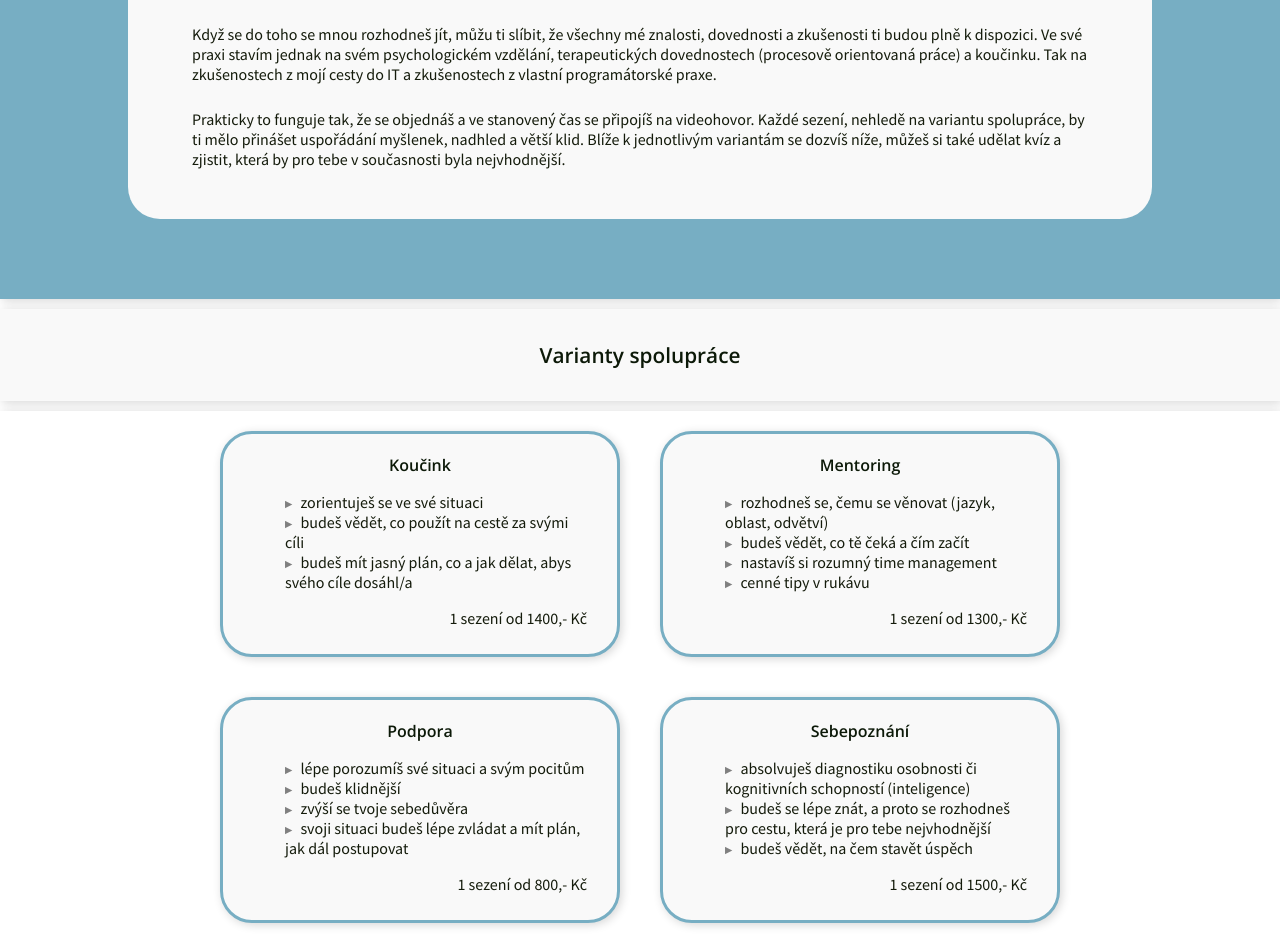
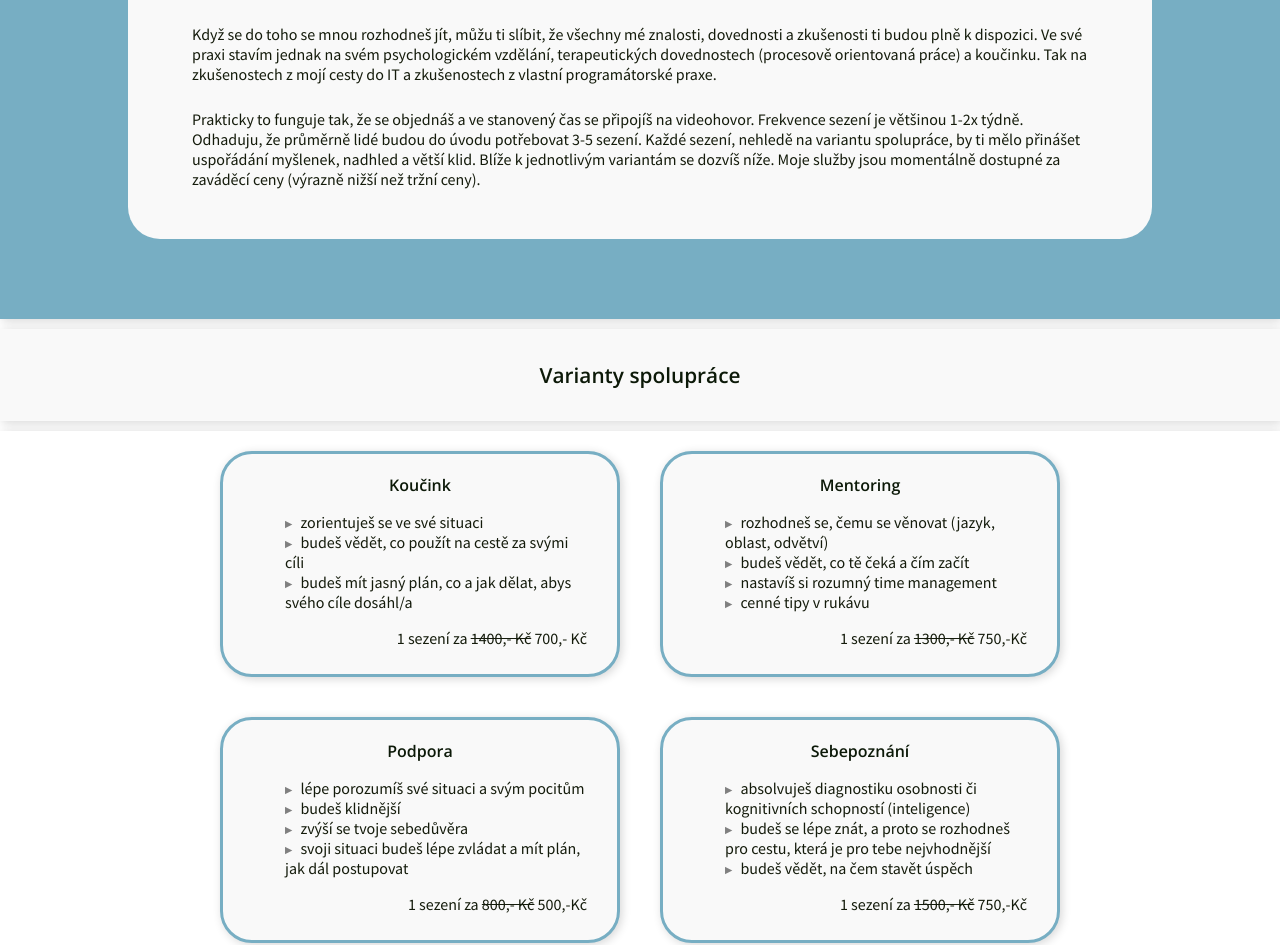
Before and after one commit to NelliaS/personal-webpage, a Next.js app: page /jakToFunguje in a window 1280 px wide. Shown: the part 558-1503 px from the top of the page. Built offline with nearby package versions, Linux system fonts and the light colour scheme.

Commit message:
correct starting prices

```diff
--- a/src/pages/jakToFunguje.tsx
+++ b/src/pages/jakToFunguje.tsx
@@ -24,7 +24,7 @@ const JakToFunguje: NextPage = () => {
             <h1>Jak pracuji</h1>
              <p>Poskytuji individualizovanou podporu při tvojí snaze za lepší prací. Nabízím čtyři služby - koučink, mentoring, sebepoznání a podporu. Všechny čtyři jsou svým unikátním způsobem přínosné pro změnu práce a mají společné jedno - mě :) Styl mé práce je ovlivněn tím, kdo jsem a co považuji za důležité. Jsem upřímná, svéhlavá, empatická a podporující. Nejsem prodavač instantních řešení, ani ti nebudu lhát, že jde vše snadno a bez práce, nechci tě dostávat pod větší tlak, než pod jakým nejspíše jsi.</p>
              <p>Když se do toho se mnou rozhodneš jít, můžu ti slíbit, že všechny mé znalosti, dovednosti a zkušenosti ti budou plně k dispozici. Ve své praxi stavím jednak na svém psychologickém vzdělání, terapeutických dovednostech (procesově orientovaná práce) a koučinku. Tak na zkušenostech z mojí cesty do IT a zkušenostech z vlastní programátorské praxe.</p>
-             <p>Prakticky to funguje tak, že se objednáš a ve stanovený čas se připojíš na videohovor. Každé sezení, nehledě na variantu spolupráce, by ti mělo přinášet uspořádání myšlenek, nadhled a větší klid. Blíže k jednotlivým variantám se dozvíš níže, můžeš si také udělat kvíz a zjistit, která by pro tebe v současnosti byla nejvhodnější.</p>
+             <p>Prakticky to funguje tak, že se objednáš a ve stanovený čas se připojíš na videohovor. Frekvence sezení je většinou 1-2x týdně. Odhaduju, že průměrně lidé budou do úvodu potřebovat 3-5 sezení. Každé sezení, nehledě na variantu spolupráce, by ti mělo přinášet uspořádání myšlenek, nadhled a větší klid. Blíže k jednotlivým variantám se dozvíš níže. Moje služby jsou momentálně dostupné za zaváděcí ceny (výrazně nižší než tržní ceny).</p>
               </div>
         </section >
         <section className={styles.content__block2}>
@@ -38,7 +38,7 @@ const JakToFunguje: NextPage = () => {
               <li>zorientuješ se ve své situaci</li>
               <li>budeš vědět, co použít na cestě za svými cíli</li>
               <li>budeš mít jasný plán, co a jak dělat, abys svého cíle dosáhl/a</li>
-              <p>1 sezení od 1400,- Kč</p>
+              <p>1 sezení za <del>1400,- Kč</del> 700,- Kč</p>
             </ul>
           </div>
           <div className={styles.card}>
@@ -48,7 +48,7 @@ const JakToFunguje: NextPage = () => {
               <li>budeš vědět, co tě čeká a čím začít</li>
               <li>nastavíš si rozumný time management</li>
               <li>cenné tipy v rukávu</li>
-              <p>1 sezení od 1300,- Kč</p>
+              <p>1 sezení za <del>1300,- Kč</del> 750,-Kč</p>
             </ul>
           </div>
           <div className={styles.card}>
@@ -58,7 +58,7 @@ const JakToFunguje: NextPage = () => {
               <li>budeš klidnější</li>
               <li>zvýší se tvoje sebedůvěra</li>
               <li>svoji situaci budeš lépe zvládat a mít plán, jak dál postupovat</li>
-              <p>1 sezení od 800,- Kč</p>
+              <p>1 sezení za <del>800,- Kč</del> 500,-Kč </p>
             </ul>
           </div>
           <div className={styles.card}>
@@ -67,7 +67,7 @@ const JakToFunguje: NextPage = () => {
               <li>absolvuješ diagnostiku osobnosti či kognitivních schopností (inteligence)</li>
               <li>budeš se lépe znát, a proto se rozhodneš pro cestu, která je pro tebe nejvhodnější</li>
               <li>budeš vědět, na čem stavět úspěch</li>
-              <p>1 sezení od 1500,- Kč</p>
+              <p>1 sezení za <del>1500,- Kč</del> 750,-Kč</p>
             </ul>
           </div>
           <div className={styles.card}>
```
Also changed, not shown: 1 other file (tests, documents, lock files or other folders).
